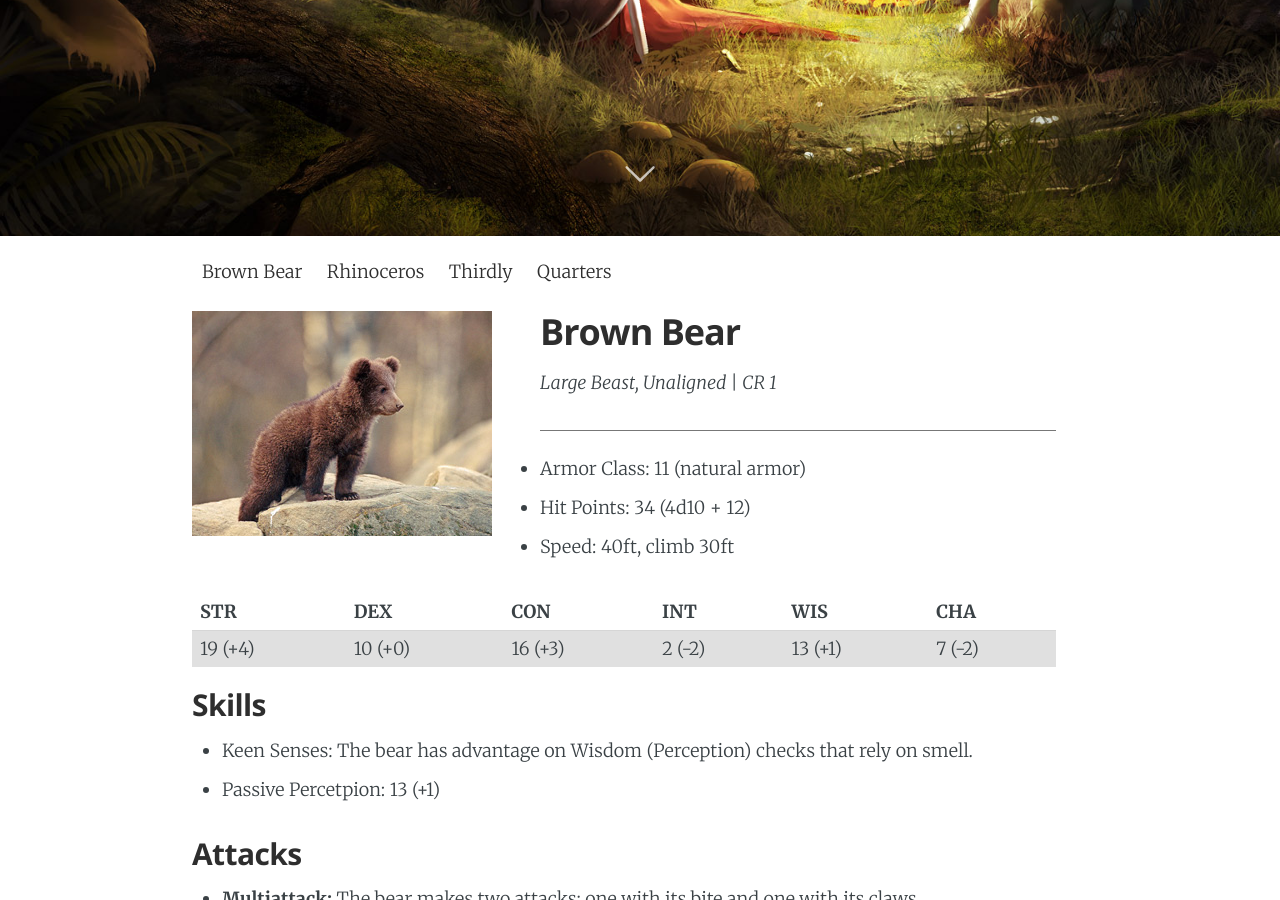
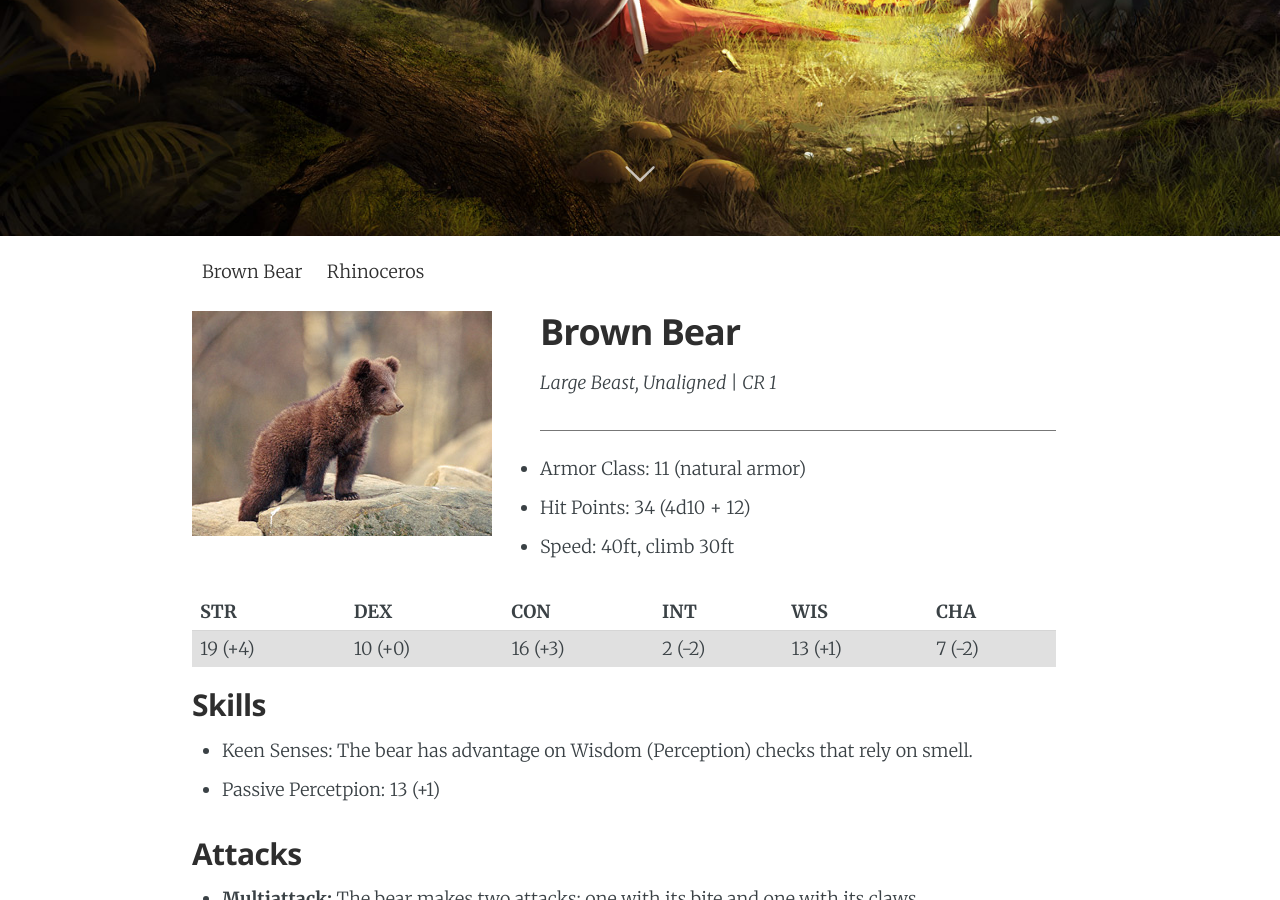
Before and after one commit to royally-handmade/royally-handmade.github.io, a Jekyll site: the page built from monsters.html, in a window 1280 px wide and 900 px high, scrolled down 664 px. Built offline with Jekyll 4.4.1, drawn with Linux system fonts in a browser that asks for light colours; nearby versions of some CDN libraries.

Commit message:
hide unused nav

```diff
--- a/_includes/main-nav.html
+++ b/_includes/main-nav.html
@@ -2,7 +2,7 @@
     <ul>
         <li><a href="#brownbear">Brown Bear</a></li>
         <li><a href="#rhinoceros">Rhinoceros</a></li>
-        <li><a href="#">Thirdly</a></li>
-        <li><a href="#">Quarters</a></li>
+        <!--<li><a href="#">Thirdly</a></li>
+        <li><a href="#">Quarters</a></li>-->
     </ul>
 </div>
```
